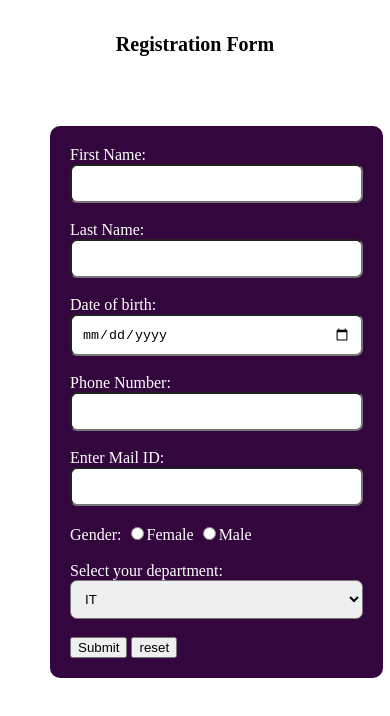
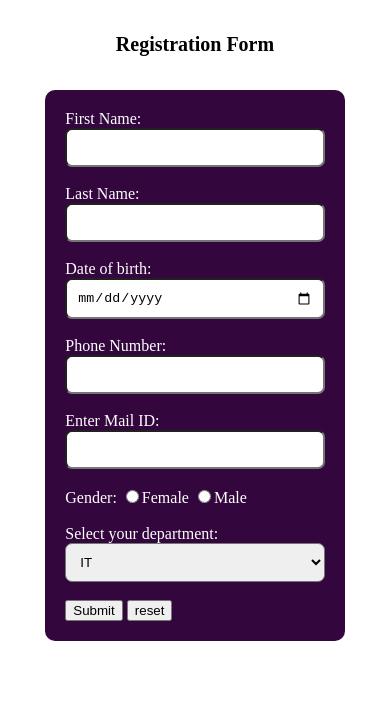
Before and after one commit to mounika558/forms, a plain HTML site: page index.html in a window 390 px wide. Drawn offline with Linux system fonts and the light colour scheme.

Commit message:
initial commit

```diff
--- a/assets/style.css
+++ b/assets/style.css
@@ -52,24 +52,24 @@ button[type="reset"]:hover{
 }
 @media screen and (max-width:1025px){
     .form-title{
-        font-size:100px;
+        font-size:30px;
     }
     .container{
         border-radius:10px;
-        width:100%;
+        width:70%;
         height:200%;
-        margin:50px;
+        margin:auto;
     }
 }
 @media screen and (max-width:769px){
     .form-title{
-        font-size:50px;
+        font-size:30px;
     }
     .container{
         border-radius:10px;
-        width:100%;
+        width:70%;
         height:200%;
-        margin:50px;
+        margin:auto;
     }
 }
 @media screen and (max-width:481px){
@@ -80,7 +80,7 @@ button[type="reset"]:hover{
         border-radius:10px;
         width:75%;
         height:200%;
-        margin:50px;
+        margin:auto;
     }
 }
 @media screen and (max-width:320px){
@@ -91,6 +91,6 @@ button[type="reset"]:hover{
         border-radius:10px;
         width:50%;
         height:200%;
-        margin:50px;
+        margin:auto;
     }
 }
```
